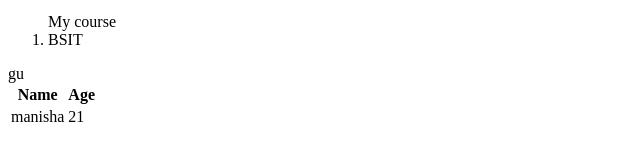
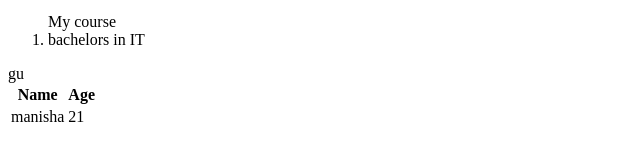
Before and after one commit to Manisha40586/Software, a plain HTML site: page index.html in a window 1280 px wide. Shown: the part 222-382 px from the top of the page, 0-640 px from the left. Drawn offline with Linux system fonts and the light colour scheme.

Commit message:
2nd change

```diff
--- a/index.html
+++ b/index.html
@@ -15,7 +15,7 @@
         <li>Arts</li>
     </ul>
     <ol>My course
-    <li> BSIT</li>
+    <li> bachelors in IT</li>
     </ol>
     <table>
         <tr>
```
